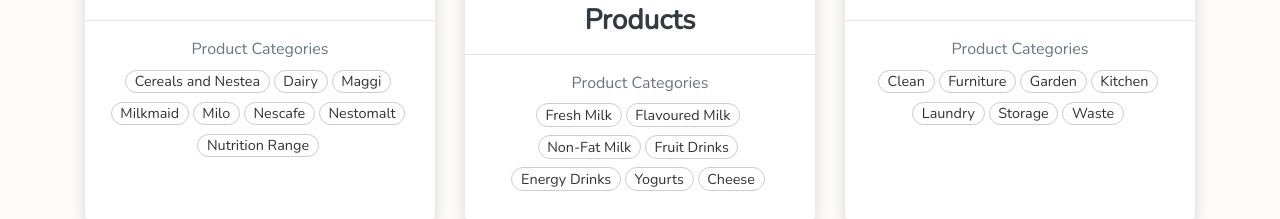
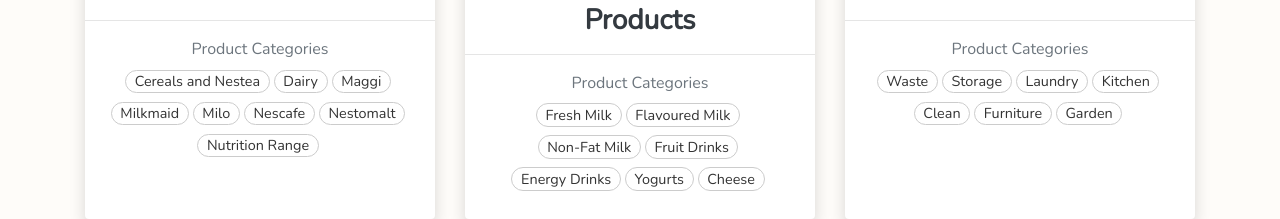
Before and after one commit to pnm1231/rukula-shopping-landing, a Vue app: page / in a window 1280 px wide. Shown: the part 405-624 px from the top of the page. Built offline with nearby package versions, Linux system fonts and the light colour scheme.

Commit message:
Update category order of Phoenix.

```diff
--- a/src/data/stores.js
+++ b/src/data/stores.js
@@ -18,7 +18,7 @@
         image: 'https://phoenix.rukulashopping.lk/images/logo.png',
         url: 'https://phoenix.rukulashopping.lk',
         supportedCities: [],
-        productCategories: ['Clean', 'Furniture', 'Garden', 'Kitchen', 'Laundry', 'Storage', 'Waste'],
+        productCategories: ['Waste', 'Storage', 'Laundry', 'Kitchen', 'Clean', 'Furniture', 'Garden'],
     },
     {
         name: 'ShopVise',
@@ -41,13 +41,13 @@
         supportedCities: [],
         productCategories: ['Handwash & Sanitizer', 'Skincare', 'Haircare', 'Perfumes and Deodorants']
     },
-    /*{
+    {
         name: 'Yummy Goodness',
         image: 'https://cdn.zenegal.store/stores/15/100-yummy-goodness-15915729971038.png',
         url: 'https://yummygoodness.rukulashopping.lk',
         supportedCities: [],
         productCategories: ['Jams', 'Marmalades', 'Chutneys', 'Pickles']
-    },*/
+    },
     {
         name: 'Vintage Teas',
         image: 'https://cdn.zenegal.store/stores/22/100-vintage-teas-15907472666569.png',
@@ -104,13 +104,13 @@
         supportedCities: [],
         productCategories: ['Cleaning Liquids', 'Cleaning Powders']
     },
-    {
+    /*{
         name: '',
         image: '',
         url: '',
         supportedCities: [],
         productCategories: []
-    },
+    },*/
 ];
 
 export default stores;
```
Also changed, not shown: 6 other files (tests, documents, lock files or other folders).
